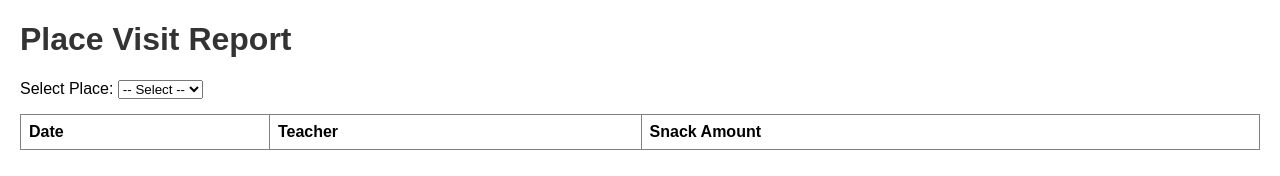
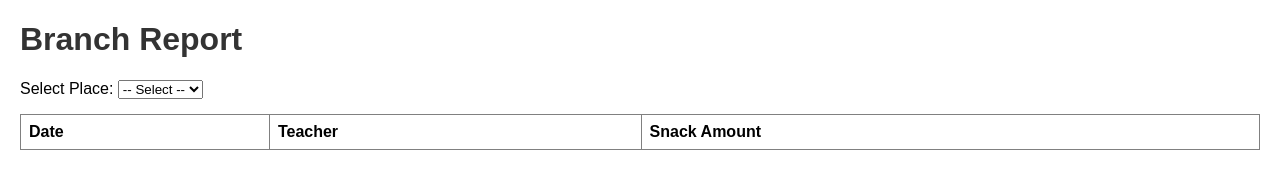
Before and after one commit to kk-kartik/branch-ss-jnr, a plain HTML site: page place.html in a window 1280 px wide. Drawn offline with Linux system fonts and the light colour scheme; no server answers.

Commit message:
Update place.html

```diff
--- a/place.html
+++ b/place.html
@@ -3,11 +3,11 @@
 <head>
   <meta charset="UTF-8" />
   <meta name="viewport" content="width=device-width, initial-scale=1" />
-  <title>Metadata Tracker - Place Report</title>
+  <title>Branch SS JNR</title>
   <link rel="stylesheet" href="style.css" />
 </head>
 <body>
-  <h1>Place Visit Report</h1>
+  <h1>Branch Report</h1>
 
   <label for="placeSelect">Select Place:</label>
   <select id="placeSelect">
```
